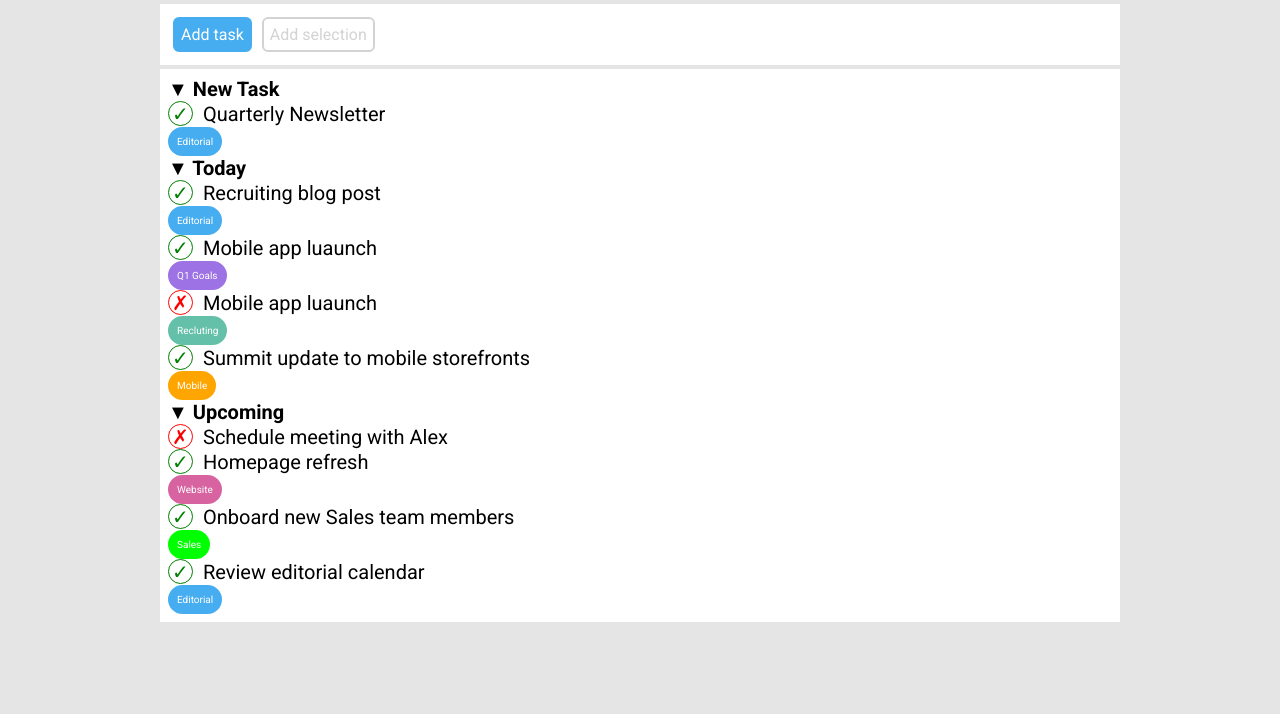
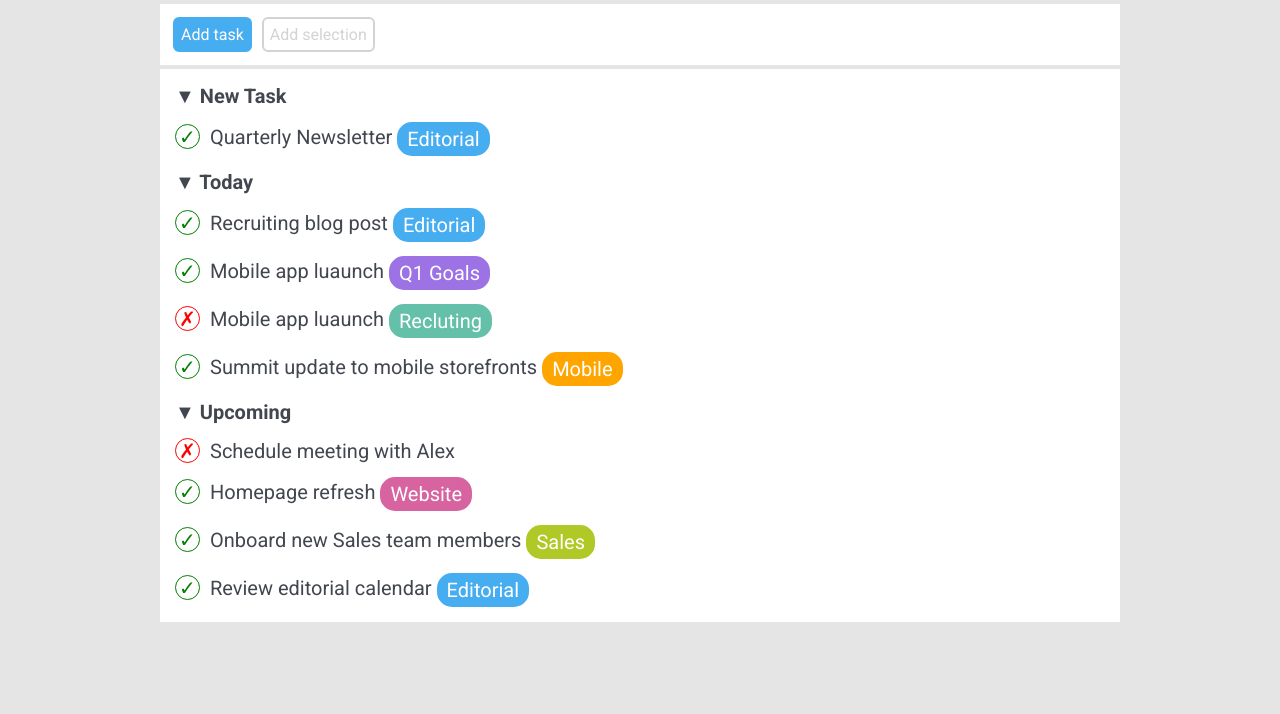
Before and after one commit to Noemi-Guarino/html-css-toboolist, a plain HTML site: page index.html in a window 1280 px wide. Shown: the part 86-800 px from the top of the page. Drawn offline with Linux system fonts and the light colour scheme.

Commit message:
completato

```diff
--- a/css/style.css
+++ b/css/style.css
@@ -1,6 +1,6 @@
 *{
 margin: 0;
-padding: 0;
+padding: 0px;
 box-sizing: border-box;
 font-family: "roboto", sans-serif;
 font-size:20px;
@@ -18,6 +18,7 @@ vertical-align: middle;
 
 h1{
 display: inline-block;
+font-size:40px;
 }
 
 body{
@@ -30,6 +31,7 @@ margin: 0 auto;
 margin-bottom: 4px;
 background-color: white;
 padding: 8px;
+color: #42464F;
 }
 
 .buttontask{
@@ -55,6 +57,7 @@ padding: 6px 6px 6px 6px;
 
 ul li{
 list-style: none;
+padding:7px;
 }
 
 .check {
@@ -83,11 +86,12 @@ margin-right:10px;
 
 .category{
 color: white;
-padding: 7px;
+padding:3px 8px 3px 8px;
 text-align: center;
-font-size: 10px;
+font-size: 20px;
 border-radius:15px;
 display: inline-block;
+vertical-align: middle;
 }
 
 .blue{
@@ -116,6 +120,6 @@ border: 2px solid #D863A1;
 }
 
 .lime{
-background-color: lime;
-border: 2px solid lime;
+background-color: #B0C926;
+border: 2px solid #B0C926;
 }
--- a/index.html
+++ b/index.html
@@ -26,38 +26,33 @@
         <div class="container2" >
             <ul>
                 <li><h2> &#9660; New Task</h2></li>
-            <li><span class="check" >&#10003;</span>Quarterly Newsletter</li>
-            <li><span class="category blue">Editorial</span></li>
+                <li><span class="check" >&#10003;</span>Quarterly Newsletter
+                <span class="category blue">Editorial</span></li>
             </ul>
 
             <ul>
                 <li><h2>&#9660; Today</h2></li>
-            <li><span class="check" >&#10003;</span>Recruiting blog post</li>
-            <li><span class="category blue">Editorial</span></li>
-            <li><span class="check" >&#10003;</span>Mobile app luaunch</li>
-            <li><span class="category purple">Q1 Goals</span></li>
-            <li><span class="cross" >&cross;</span>Mobile app luaunch</li>
-            <li><span class="category aquamarine">Recluting</span></li>
-            <li><span class="check" >&#10003;</span>Summit update to mobile storefronts</li>
-            <li><span class="category orange">Mobile</span></li>
+                <li><span class="check" >&#10003;</span>Recruiting blog post
+                <span class="category blue">Editorial</span></li>
+                <li><span class="check" >&#10003;</span>Mobile app luaunch
+                <span class="category purple">Q1 Goals</span></li>
+                <li><span class="cross" >&cross;</span>Mobile app luaunch
+                <span class="category aquamarine">Recluting</span></li>
+                <li><span class="check" >&#10003;</span>Summit update to mobile storefronts
+                <span class="category orange">Mobile</span></li>
             </ul>
 
             <ul>
                 <li><h2>&#9660; Upcoming</h2></li>
                 <li><span class="cross" >&cross;</span>Schedule meeting with Alex</li>
-            <li><span class="check" >&#10003;</span>Homepage refresh</li>
-            <li><span class="category pink">Website</span></li>
-            <li><span class="check" >&#10003;</span>Onboard new Sales team members</li>
-            <li><span class="category lime">Sales</span></li>
-            <li><span class="check" >&#10003;</span>Review editorial calendar</li>
-            <li><span class="category blue">Editorial</span></li>
-
-
+                <li><span class="check" >&#10003;</span>Homepage refresh
+                <span class="category pink">Website</span></li>
+                <li><span class="check" >&#10003;</span>Onboard new Sales team members
+                <span class="category lime">Sales</span></li>
+                <li><span class="check" >&#10003;</span>Review editorial calendar
+                <span class="category blue">Editorial</span></li>
             </ul>
-
-
         </div>
     </main>
-
 </body>
 </html>
```
Lines whose indentation alone changed are shown as unchanged.
